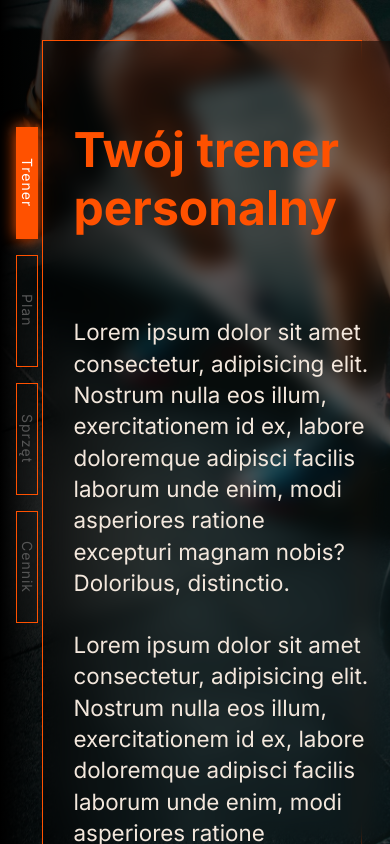
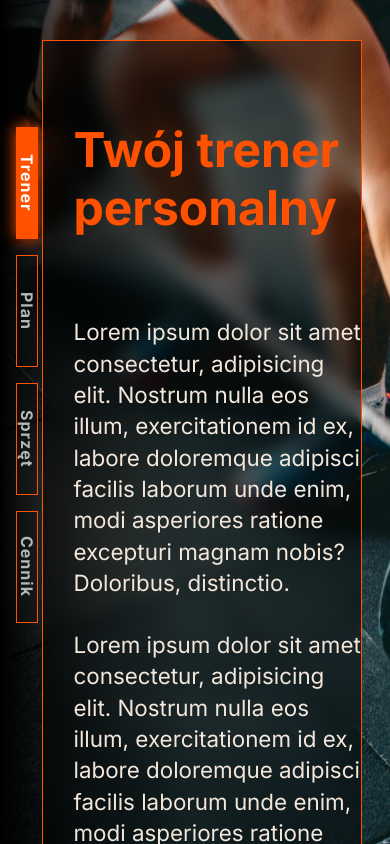
Before and after one commit to SavanDalage/Gym-site, a website: page public/index.html in a window 390 px wide. Drawn offline with Linux system fonts and the light colour scheme.

Commit message:
Correction #06 for mobile devices.

```diff
--- a/public/css/gym.css
+++ b/public/css/gym.css
@@ -41,6 +41,16 @@ body {
 /* Reusable code */
 /* ****************************** */
 
+.mainheading {
+  font-size: 5.2rem;
+  font-weight: 700;
+  margin: 5rem 1.9rem 5rem 1.9rem;
+  color: rgb(255, 81, 0);
+  line-height: 1.2;
+  letter-spacing: 2;
+  /* padding: 0 2rem; */
+}
+
 .subheading {
   display: block;
   font-size: 2rem;
@@ -55,6 +65,7 @@ body {
   margin: 0 0 1.9rem 1.9rem;
   font-size: 1.4rem;
   line-height: 1.4;
+  padding-right: 2rem;
 }
 
 #btnControl,
@@ -114,11 +125,12 @@ body {
   display: flex;
   flex-direction: column;
   position: fixed;
-  font-size: 1.4rem;
+  font-size: 1.6rem;
+  font-weight: 700;
   gap: 1rem;
   top: min(100dvh - 85dvh, 50dvh);
   left: 1rem;
-  color: #555;
+  color: #b6b6b6;
   height: 100dvh;
 }
 
@@ -210,22 +222,14 @@ body {
 #p1 {
   display: grid;
   grid-template-columns: 1fr 1fr;
+  background-color: rgba(0, 0, 0, 0.5);
+  backdrop-filter: blur(10px);
 }
 
 .hero-box {
-  backdrop-filter: blur(10px);
   min-height: 600px;
-  background-color: rgba(0, 0, 0, 0.5);
-  padding-right: 1.9rem;
-}
-
-.mainheading {
-  font-size: 5.2rem;
-  font-weight: 700;
-  margin: 5rem 1.9rem 5rem 1.9rem;
-  color: rgb(255, 81, 0);
-  line-height: 1.2;
-  letter-spacing: 2;
+  /* background-color: rgba(0, 0, 0, 0.5); */
+  /* padding-right: 1.9rem; */
 }
 
 /* ****************************** */
@@ -407,7 +411,7 @@ body {
   display: none;
   position: absolute;
   width: 100%;
-  height: 100%;
+  height: auto;
   background-color: black;
 }
 
--- a/public/index.html
+++ b/public/index.html
@@ -108,8 +108,8 @@
       </div>
 
       <div class="page" id="p3">
-        <div class="mainheading margin-left-right heading">Sprzęt</div>
-        <p class="text margin-left-right">
+        <div class="mainheading heading">Sprzęt</div>
+        <p class="text">
           Lorem ipsum, dolor sit amet consectetur adipisicing elit. Est, sed
           enim doloribus eligendi ducimus dolor optio ad distinctio deserunt
           quasi, excepturi expedita, porro repellendus? Quidem repellat
--- a/public/js/script.js
+++ b/public/js/script.js
@@ -42,11 +42,17 @@ function handleIntersect(entries) {
     "only screen and (max-height: 500px)"
   ).matches;
 
+  const isNarrowScreen = matchMedia(
+    "only screen and (max-width: 800px)"
+  ).matches;
+
   entries.forEach((entry) => {
     const ratio = entry.intersectionRatio;
     let opacity;
     if (isSmallScreen) {
-      opacity = ratio > 0.4 ? 1 : ratio * 5; // Full opacity if more than 20% visible
+      opacity = ratio > 0.1 ? 1 : ratio * 10; // Full opacity if more than 10% visible
+    } else if (isNarrowScreen) {
+      opacity = ratio > 0.05 ? 1 : ratio * 10; // Adjust for tall pages on narrow screens
     } else {
       opacity = Math.min(ratio * 2, 1); // Calculate opacity based on intersection ratio
     }
@@ -59,8 +65,10 @@ function createObservers() {
   let threshold;
   if (matchMedia("only screen and (max-height: 500px)").matches) {
     threshold = 0.1; // Trigger kiedy 10% jest widoczne
+  } else if (matchMedia("only screen and (max-width: 800px)").matches) {
+    threshold = 0.05; // Trigger when 5% is visible for narrow screens
   } else {
-    threshold = 0.3; // Trigger kiedy 30% jest widoczne
+    threshold = 0.5; // Trigger kiedy 50% jest widoczne
   }
 
   // Create Intersection Observer with the determined threshold
```
